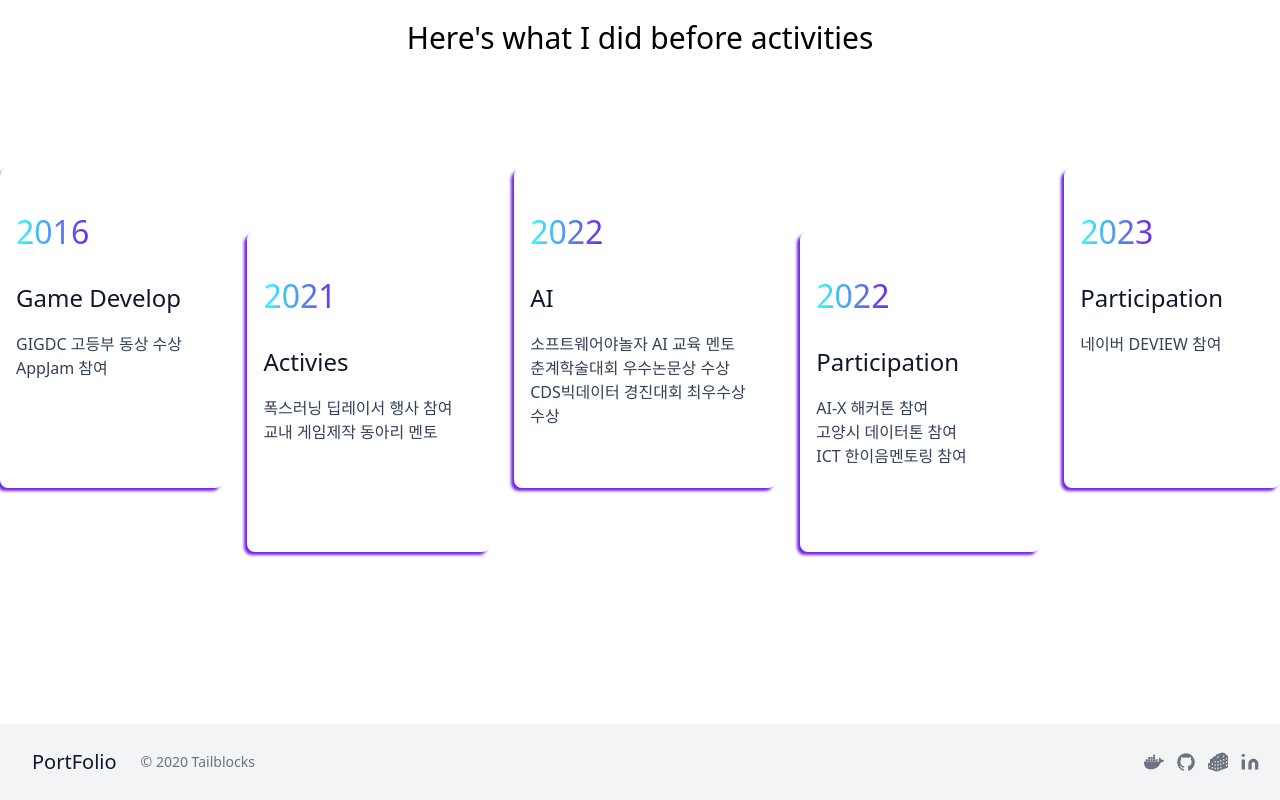
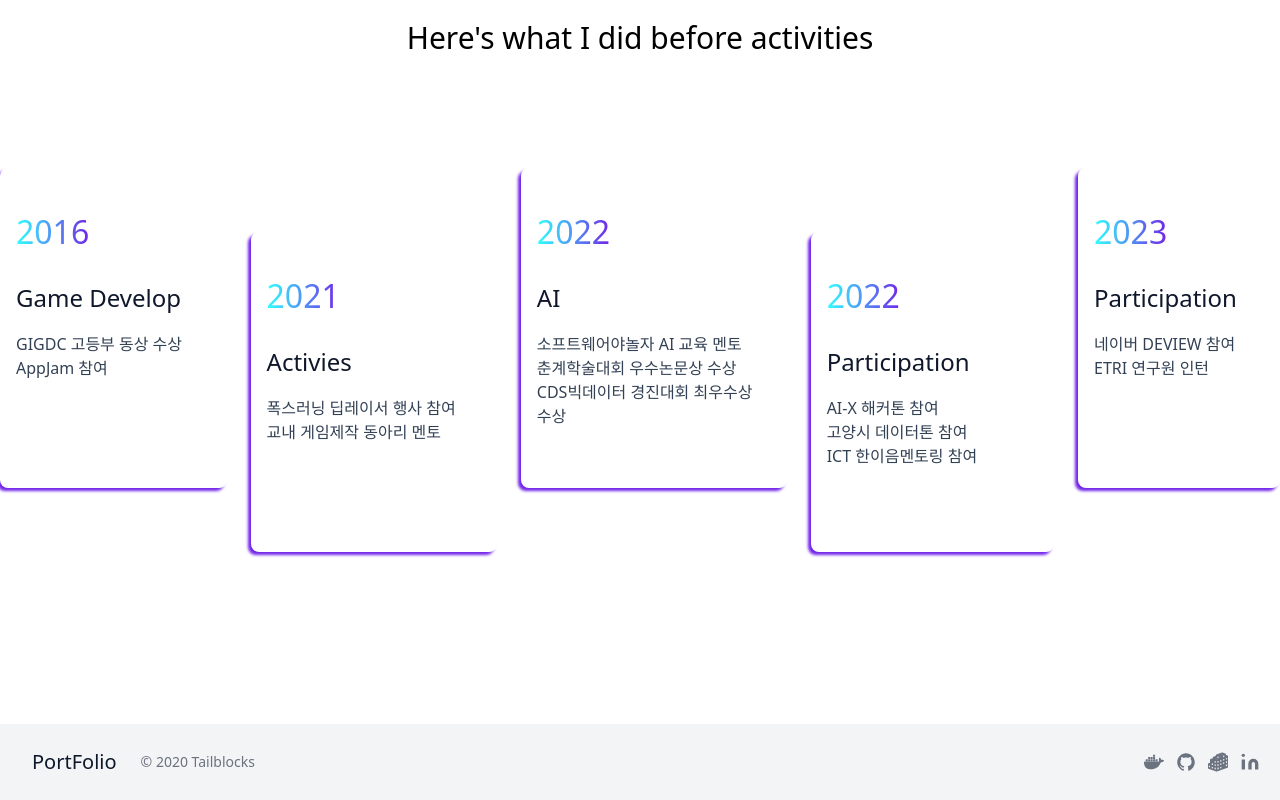
Before and after one commit to Oldentomato/PortFolio_Next, a Next.js app: page / in a window 1280 px wide. Shown: the part 956-1756 px from the top of the page. Built offline with nearby package versions, Linux system fonts and the light colour scheme.

Commit message:
활동페이지 내용  수정

```diff
--- a/components/home/section_2/index.tsx
+++ b/components/home/section_2/index.tsx
@@ -35,7 +35,7 @@ function ExperienceItems() {
         <Experience
           year="2023"
           title="Participation"
-          description="네이버 DEVIEW 참여              "
+          description="네이버 DEVIEW 참여 <br/>ETRI 연구원 인턴                "
         />
       </section>
     </Container>
```
